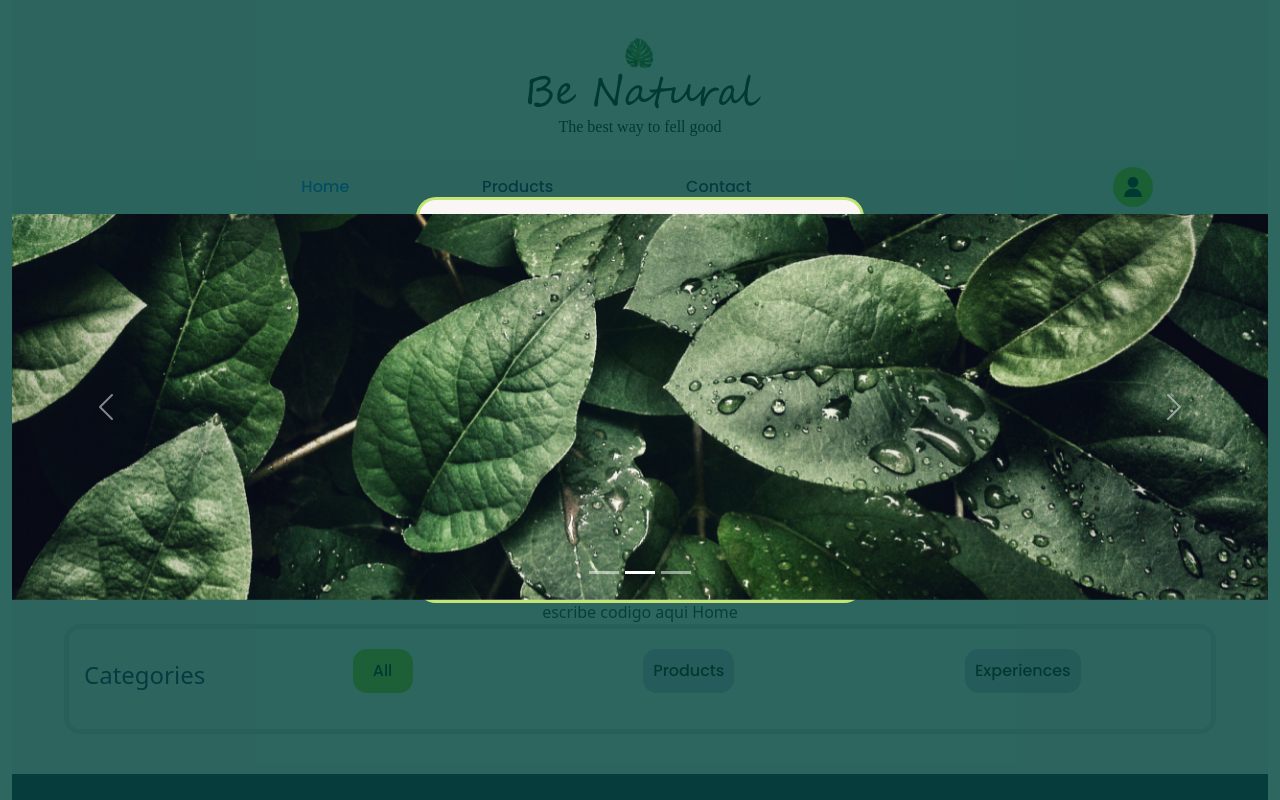
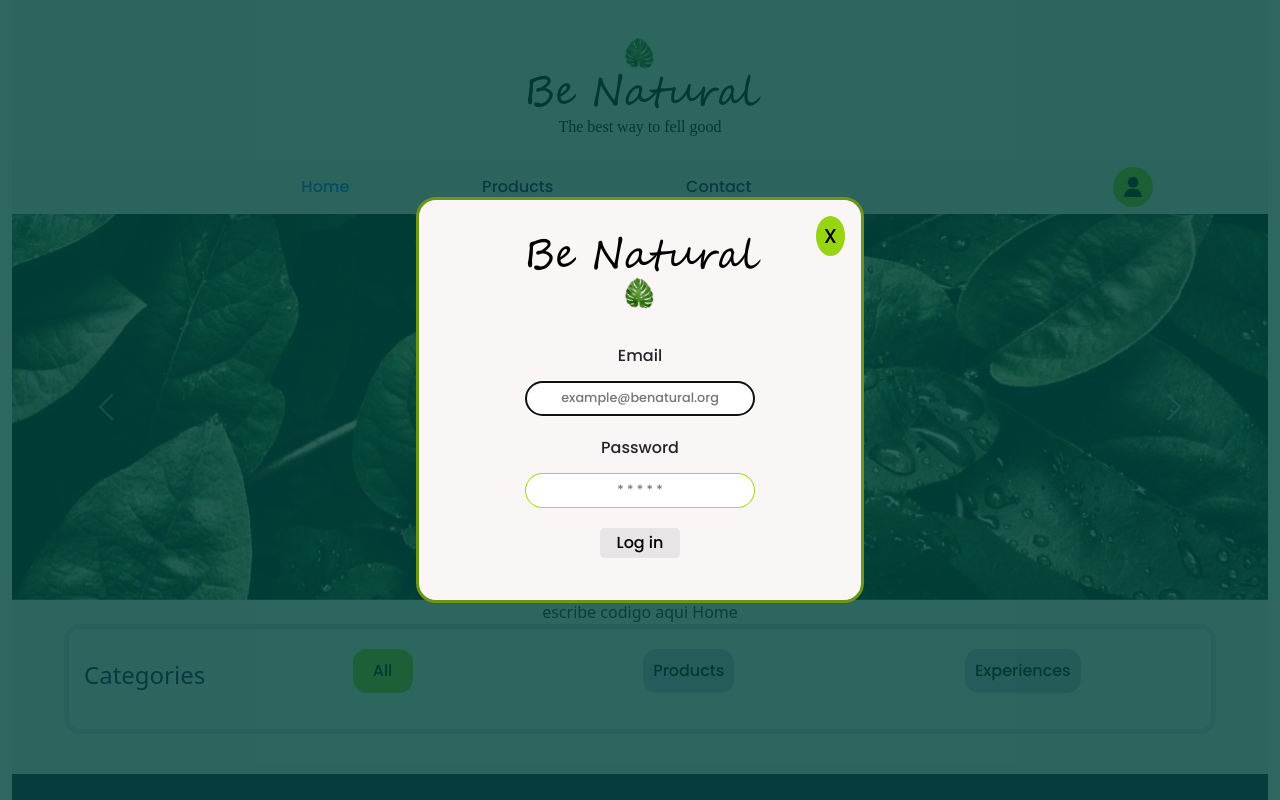
Before and after one commit to mabicodes/hackathon-benatural, a React (Create React App) app in the folder client/: page /#/ in a window 1280 px wide. Both pictures are taken after a click on the button 1133 px from the left and 187 px from the top of the page. Shown: the top 800 px of the page. Built offline with nearby package versions, Linux system fonts and the light colour scheme.

Commit message:
Upload css PopupModal

```diff
--- a/client/src/components/main.css
+++ b/client/src/components/main.css
@@ -5,12 +5,14 @@
     --colorTextBlack:#000;
     --colorNavbar: #c4c4c42a;
     --colorLogin: #97d411;
+    --colorLoginHover:#6D9616;
     --colorBorderMenuNav: #25005524;
     --colorTextMenu:#250055;
     --colorButtonMenu:#a68ec58f;
     --colorButtonMenuAll:#97d711e8;
     --colorBackgroundProductCart: #F4F4F4;
     --colorProductName:#00534A;
+    --colorBackgroundModal:#00463dd1;
     --colorProductCategory:#250055;
 }
 *, body{
--- a/client/src/components/navbar/modal/PopupModal.jsx
+++ b/client/src/components/navbar/modal/PopupModal.jsx
@@ -20,7 +20,7 @@ function PopupModal(props) {
                         <div className="form-element">
                             <div className="form-label">
                                 <label htmlFor="email" id="l_email">Email</label></div>
-                            <input type="text" id="email" name="email" placeholder="example@benatural.org" autofocus />
+                            <input type="text" id="email" name="email" placeholder="example@benatural.org" autoFocus />
                         </div>
                         <div className="form-element">
                             <div className="form-label">
--- a/client/src/components/navbar/modal/popupmodal.css
+++ b/client/src/components/navbar/modal/popupmodal.css
@@ -7,10 +7,11 @@
     left: 0;
     width: 100%;
     height: 100vh;
-    background-color: #00463dd1;
+    background-color: var(--colorBackgroundModal);
     display: flex;
     justify-content: center;
     align-items: center;
+    z-index: 5;
 }
 
 .popup-inner {
@@ -21,8 +22,8 @@
     padding: 32px;
     width: 35%;
     max-width: 640px;
-    background-color: #FAF6F6;
-    border:3px solid rgba(152, 215, 17, 0.555);
+    background-color: var(--colorBackground);
+    border:3px solid var(--colorLoginHover);
     border-radius: 20px;
     -webkit-border-radius: 20px;
     -moz-border-radius: 20px;
@@ -32,12 +33,21 @@
 .popup-inner .close-btn{
     position: absolute;
     top: 16px;
+    padding: 5px 8px;
     right: 16px;
     border-style: none;
     font-size: 20px;
+    border-radius: 50%;
     cursor: pointer;
+    background-color: var(--colorLogin);
+    -webkit-border-radius: 50%;
+    -moz-border-radius: 50%;
+    -ms-border-radius: 50%;
+    -o-border-radius: 50%;
 }
-
+.popup-inner .close-btn:hover{
+    background-color: var(--colorLoginHover);
+}
 .form {
     display: flex;
     flex-direction: column;
@@ -55,8 +65,8 @@
     z-index: 2;
 }
 #email, #password {
-    background-color: white;
-    border: 1px solid #6D9616;
+    background-color: var(--colorTextWhite);
+    border: 1px solid var(--colorButtonMenuAll);
     border-radius: 25px;
     width: 230px;
     height: 35px;
@@ -71,14 +81,14 @@
     margin: 10px;
     background-color:#c4c4c45a;
     border-style: none;
-    color: black;
+    color: var(--colorTextBlack);
     width: 80px;
     height: 30px;
     border-radius: 5px;
     cursor: pointer;
 }
 .form-login:hover{
-    color: #6D9616;
+    color: var(--colorLoginHover);
 }
 @media (max-width: 760px){
     .popup-inner{width: 70%};
```
